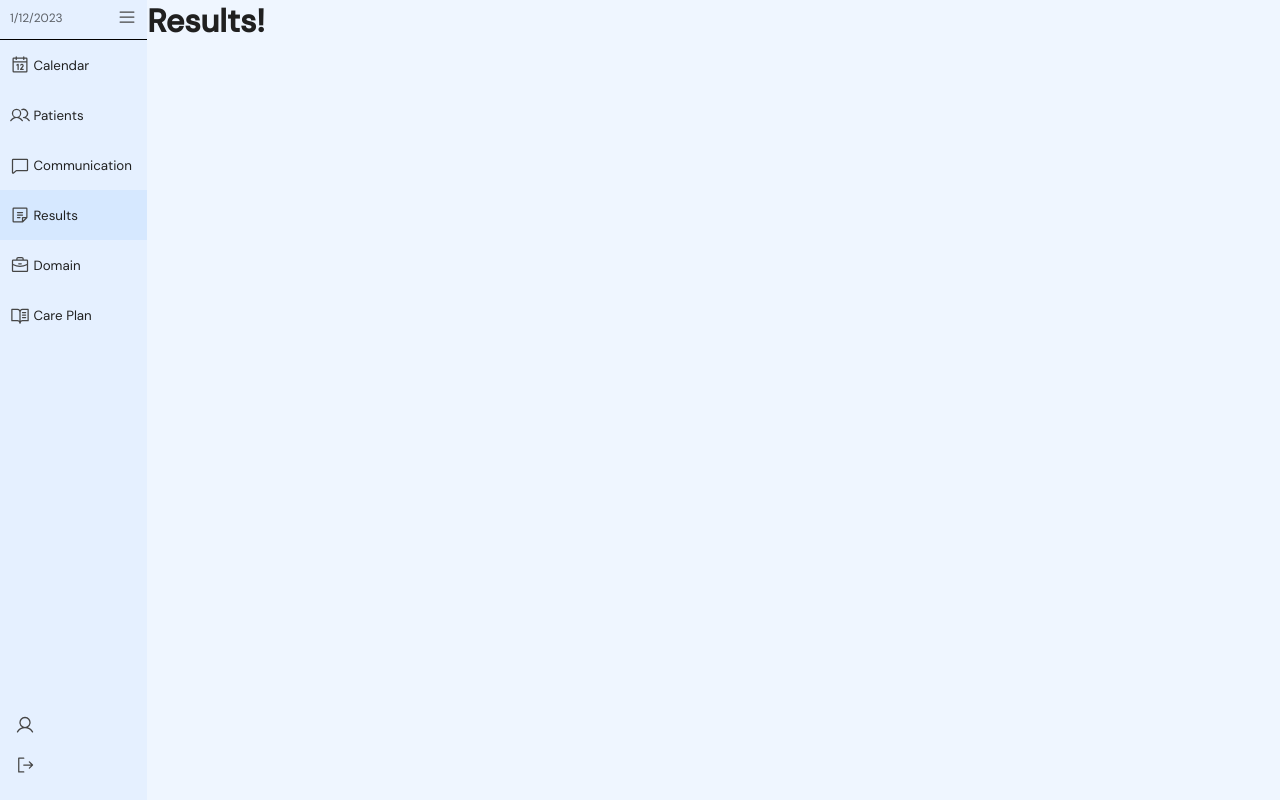
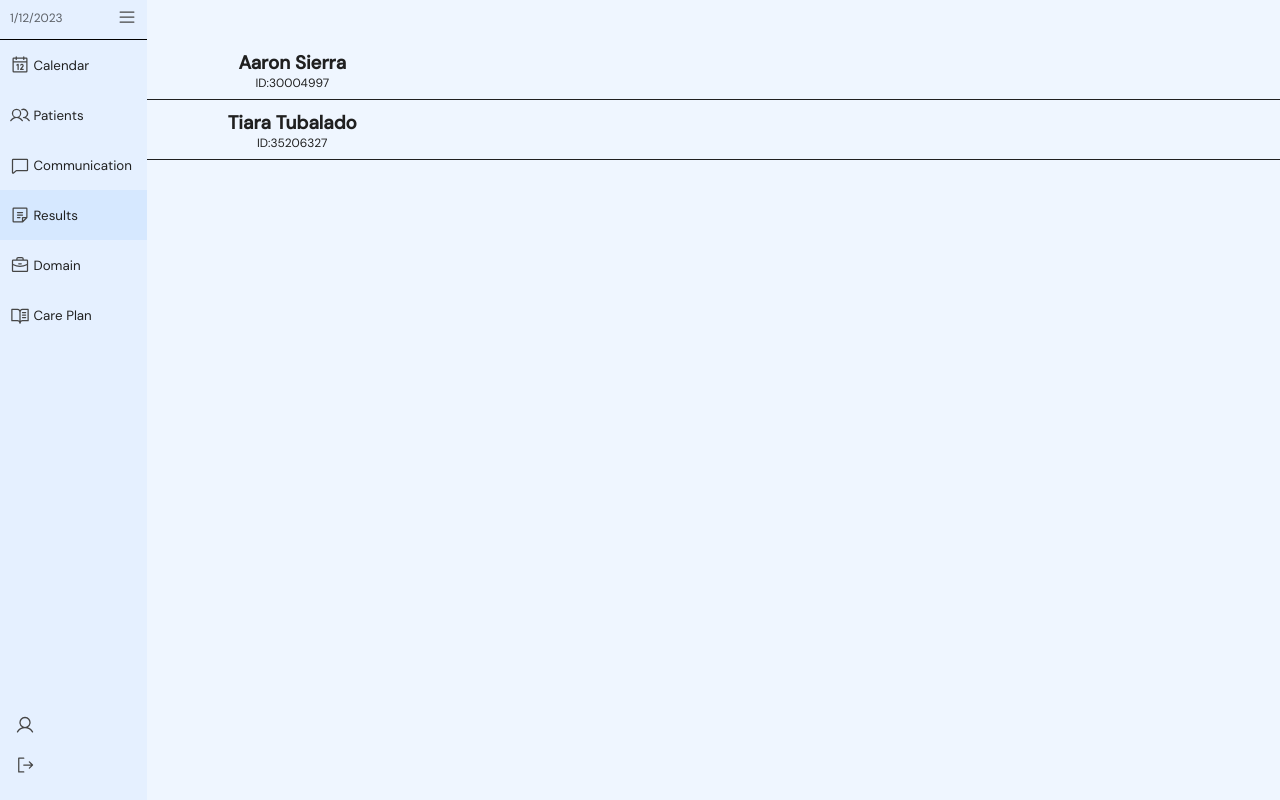
Before and after one commit to DiamondD7/yougotjob_client, a React (Vite) app: page /home in a window 1280 px wide. Both pictures are taken after a click on the button "Results". Built offline with nearby package versions, Linux system fonts and the light colour scheme.

Commit message:
started to add some contents in the results component

```diff
--- a/src/components/Results/Results.jsx
+++ b/src/components/Results/Results.jsx
@@ -1,9 +1,23 @@
 import React from "react";
 
+import "../../styles/resultsstyles.css";
 const Results = () => {
   return (
     <div>
-      <h1>Results!</h1>
+      <div className="patients-results-container__wrapper">
+        <div className="patients-results-container">
+          <div className="patient-sub-details__wrapper">
+            <h3 className="patient-name__text">Aaron Sierra</h3>
+            <p className="patient-id__text">ID:30004997</p>
+          </div>
+        </div>
+        <div className="patients-results-container">
+          <div className="patient-sub-details__wrapper">
+            <h3 className="patient-name__text">Tiara Tubalado </h3>
+            <p className="patient-id__text">ID:35206327</p>
+          </div>
+        </div>
+      </div>
     </div>
   );
 };
--- /dev/null
+++ b/src/styles/resultsstyles.css
@@ -0,0 +1,28 @@
+.patients-results-container__wrapper{
+    margin-top: 40px;
+}
+
+.patients-results-container{
+    width: 100%;
+    height: 60px;
+    /* background-color: red; */
+    border: 1px solid #202020;
+    border-top: none;
+    border-left: none;
+    border-right: none;
+}
+
+.patient-sub-details__wrapper{
+    /* background-color: blue; */
+    height: 100%;
+    width:300px;
+    padding:10px 10px 10px 0;
+    text-align: center;
+    overflow:hidden;
+
+}
+
+
+.patient-id__text{
+    font-size: 12px;
+}
```
